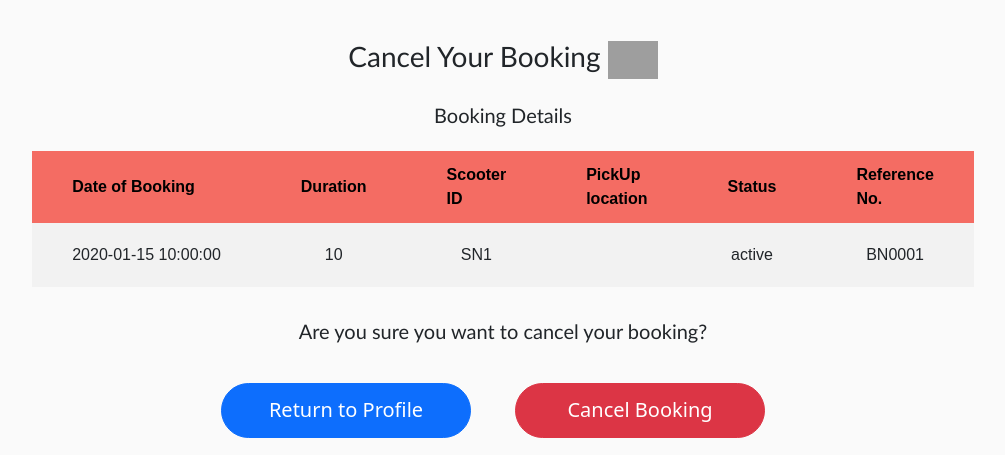
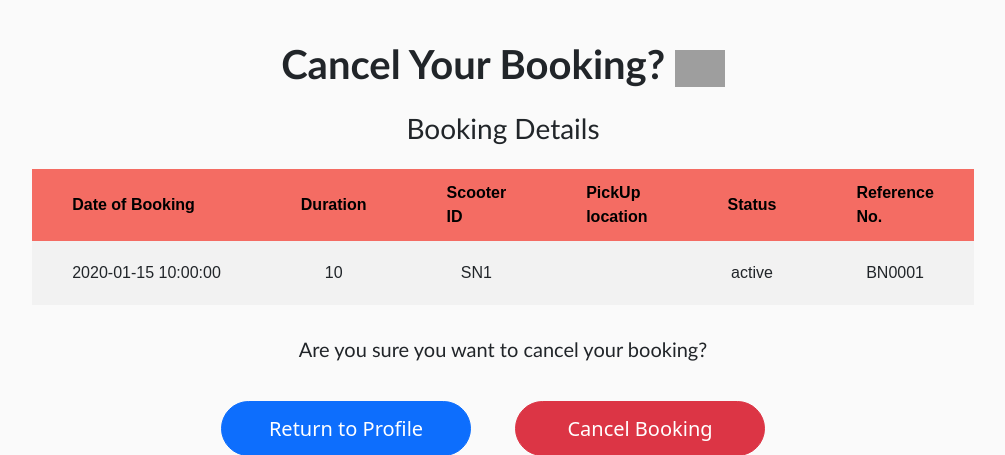
Before and after one commit to Lanrayy/software-engineering-project-comp2913, a Python web app: template app/templates/cancel_booking.html in a window 1280 px wide. Shown: the part 57-512 px from the top of the page, without its empty margins (137-1142 px from the left). Run offline with Jinja, Linux system fonts and the light colour scheme; the template is opened without the code that fills it: most values are stand-ins (such as "Sample title", 1, 10 or a date in 2020); some libraries are stand-ins or nearby versions; grey boxes are pictures that could not be loaded.

Commit message:
cancel_booking.html - made page heading bold, increased size of heading and subheading

```diff
--- a/app/templates/cancel_booking.html
+++ b/app/templates/cancel_booking.html
@@ -7,15 +7,15 @@
   <div class="col-md-auto">
     <!-- row for header -->
     <div class="row p-3 text-center">
-      <h3 class="fw-normal text-nowrap">
-        Cancel Your Booking
+      <h1 class="text-nowrap">
+        Cancel Your Booking?
         <img src="{{ url_for('static', filename='images/cancel_icon.png') }}" alt="cancel_icon" style="width:50px" class="img-fluid">
-      </h3>
+      </h1>
     </div>
 
     <!-- row for booking details heading -->
     <div class="row text-center">
-      <h5 class="fw-normal text-nowrap">Booking Details</h5>
+      <h3 class="fw-normal text-nowrap">Booking Details</h3>
     </div>
 
     <!-- row for table contents -->
```
